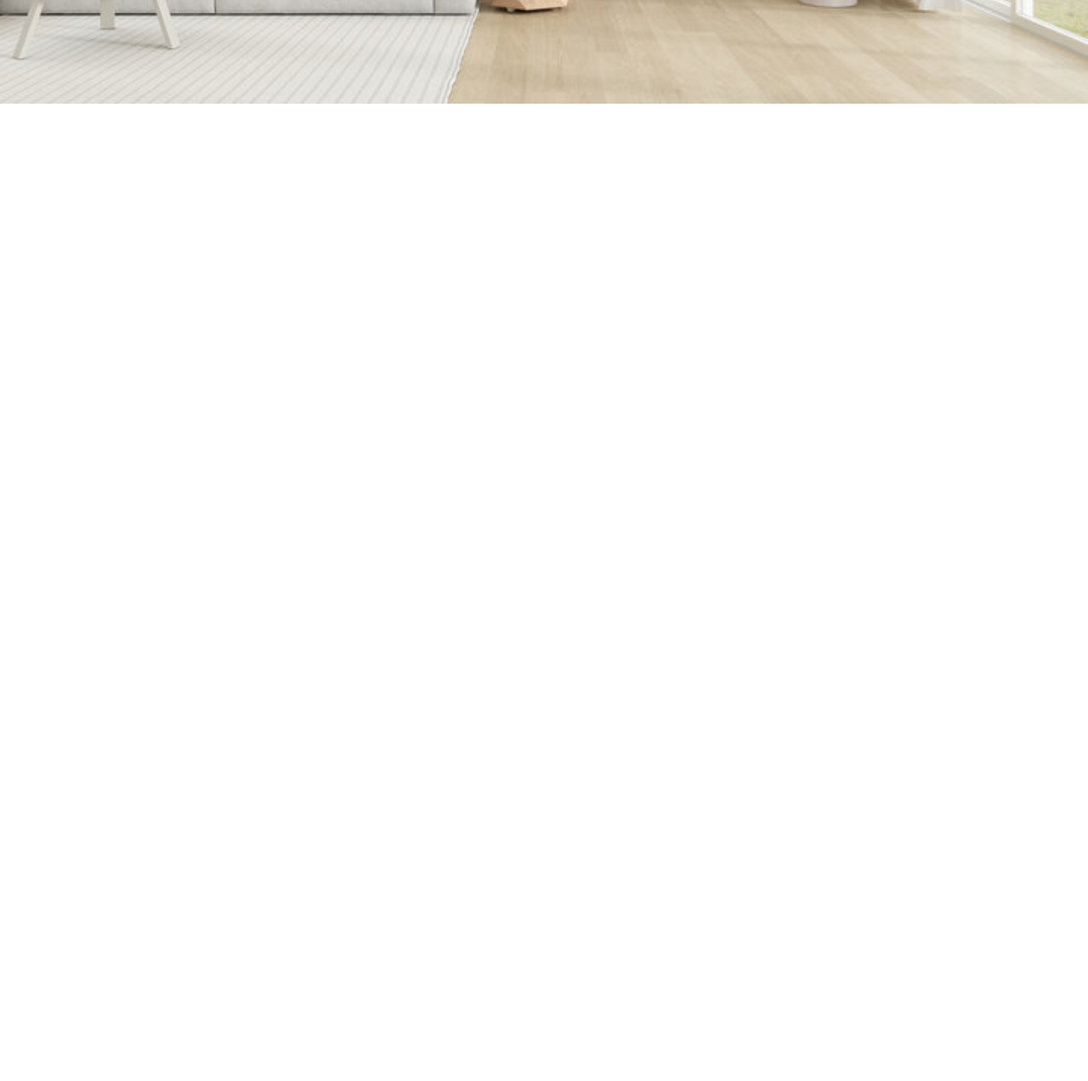
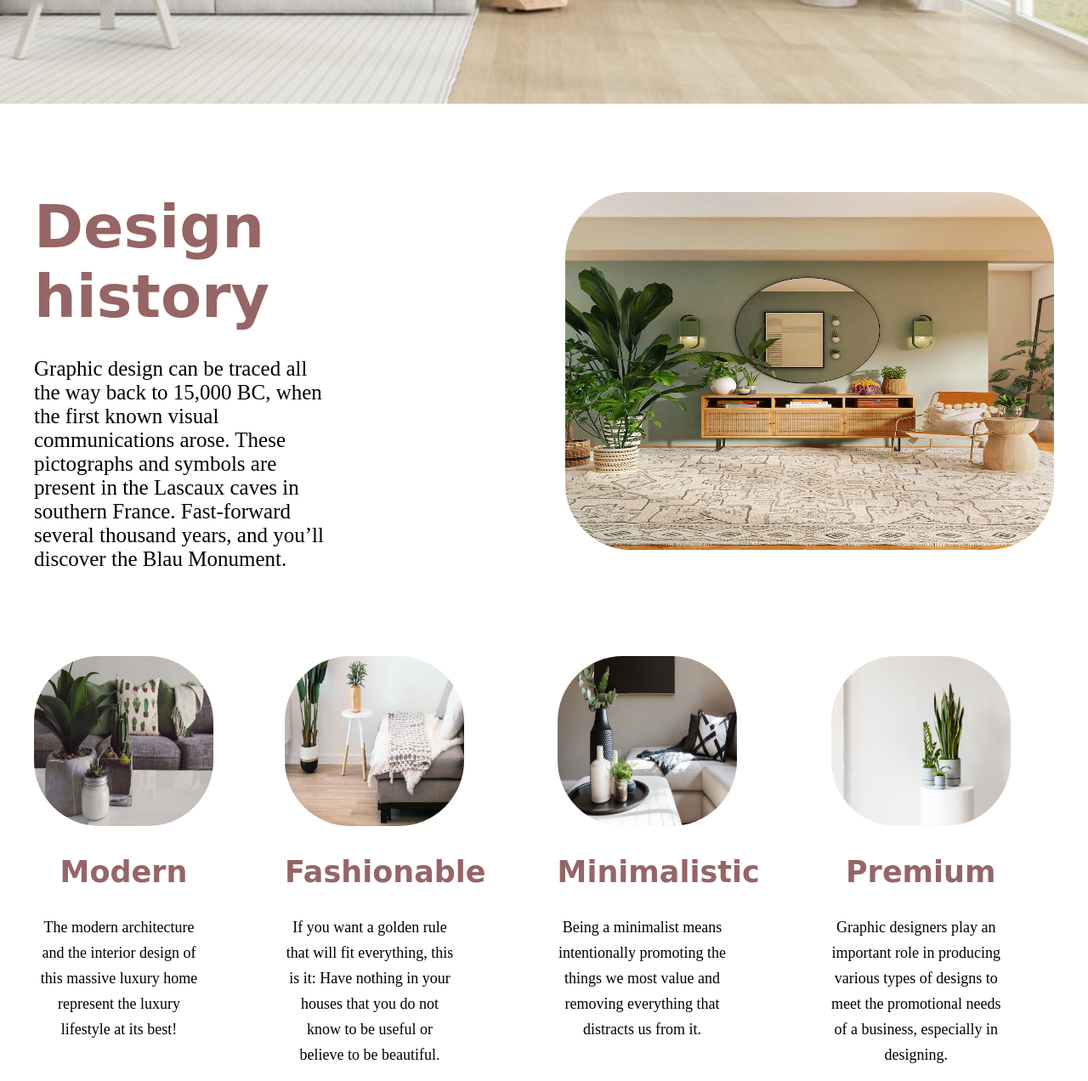
Before and after one commit to lukagugushvili/web03-15, a plain HTML site: page index.html in a window 1280 px wide. Shown: the part 688-1960 px from the top of the page at 85% size. Before the commit the page ends 814 px from the top, so only its background shows below. Drawn offline with Linux system fonts and the light colour scheme; a web font is replaced by a local one.

Commit message:
Design history section
add Design history section
add section of styles

```diff
--- a/index.html
+++ b/index.html
@@ -76,5 +76,66 @@
             </div>
         </div>
     </section>
+
+    <section class="Design-history-cotainer">
+        <div class="container">
+            <div class="Design-history-box">
+                <div class="Design-history-title">
+                    <h2>Design history</h2>
+                    <p>Graphic design can be traced
+                        all the way back to 15,000 BC,
+                        when the first known visual
+                        communications arose. These
+                        pictographs and symbols are
+                        present in the Lascaux caves
+                        in southern France. Fast-forward
+                        several thousand years, and you’ll
+                        discover the Blau Monument.</p>
+                </div>
+                <div class="Design-history-img-box">
+                    <img src="./img/mein-hous-photo.JPEG" alt="house-interior-photo">
+                </div>
+            </div>
+            <div class="Design-history-box-rows">
+                <div class="rows">
+                    <img src="./img/photo-modern.JPEG" alt="modern-photo">
+                    <h2>Modern</h2>
+                    <p>The modern architecture
+                        and the interior design
+                        of this massive luxury
+                        home represent the luxury
+                        lifestyle at its best!</p>
+                </div>
+                <div class="rows">
+                    <img src="./img/fashionable.JPEG" alt="fashionable-photo">
+                    <h2>Fashionable</h2>
+                    <p>If you want a golden rule
+                        that will fit everything,
+                        this is it: Have nothing in
+                        your houses that you do not
+                        know to be useful or believe to be beautiful.</p>
+                </div>
+                <div class="rows">
+                    <img src="./img/minimalistic.JPEG" alt="minimalist-photo">
+                    <h2>Minimalistic</h2>
+                    <p>Being a minimalist means
+                        intentionally promoting
+                        the things we most value
+                        and removing everything that
+                        distracts us from it.</p>
+                </div>
+                <div class="rows">
+                    <img src="./img/premium.JPEG" alt="premium-photo">
+                    <h2>Premium</h2>
+                    <p>Graphic designers play an
+                        important role in producing
+                        various types of designs to
+                         meet the promotional needs
+                         of a business, especially in
+                         designing.</p>
+                </div>
+            </div>
+        </div>
+    </section>
 </body>
 </html>
--- a/style.css
+++ b/style.css
@@ -140,3 +140,65 @@ ul,a {
     height: 60px;
     background-color: white;
 }
+
+/* section2 */
+
+.Design-history-box {
+    padding-top: 100px;
+    display: flex;
+    gap: 100px;
+}
+
+.Design-history-title h2 {
+    font-size: 70px;
+    font-family: 'Solitreo', cursive;
+    color: rgba(150, 101, 101, 1);
+}
+
+.Design-history-title p {
+    width: 350px;
+    font-size: 25px;
+    padding-top: 30px;
+}
+
+.Design-history-img-box {
+    position: relative;
+    width: 627px;
+    height: 421px;
+}
+
+.Design-history-img-box img {
+    width: 100%;
+    height: 100%;
+    border-radius: 77px;
+}
+
+.Design-history-box-rows {
+    padding-top: 100px;
+    display: flex;
+    width: 100%;
+    height: 600px;
+    gap: 84px;
+}
+
+.rows img {
+    width: 211px;
+    height: 200px;
+    border-radius: 77px;
+}
+
+.rows h2 {
+    font-size: 35px;
+    font-family: 'Solitreo', cursive;
+    color: rgba(150, 101, 101, 1);
+    padding-top: 30px;
+    text-align: center;
+}
+
+.rows p {
+    width: 200px;
+    font-size: 18px;
+    padding-top: 30px;
+    line-height: 30px;
+    text-align: center;
+}
```
Also changed, not shown: img/fashionable.JPEG (added), img/mein-hous-photo.JPEG (added), img/minimalistic.JPEG (added), img/photo-modern.JPEG (added), img/premium.JPEG (added).
